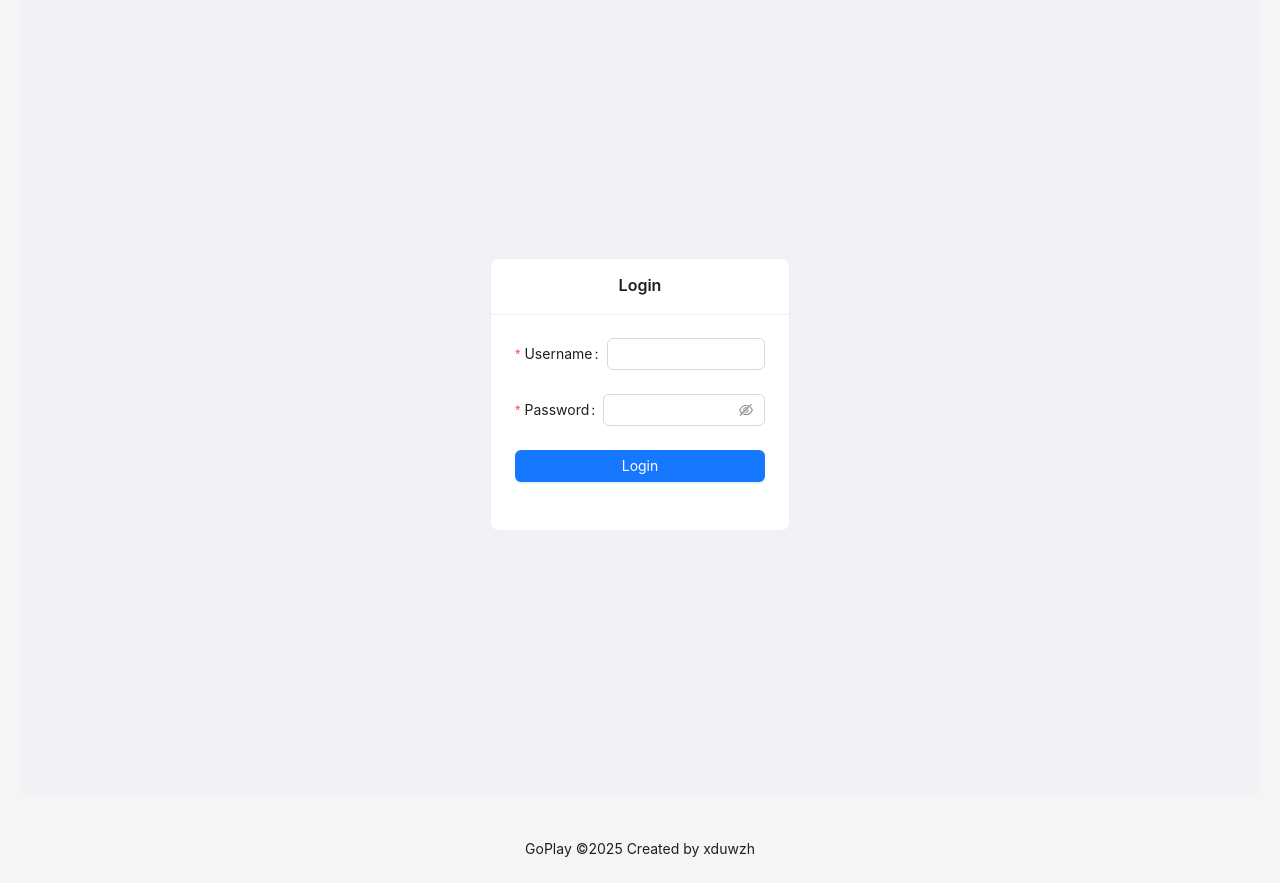
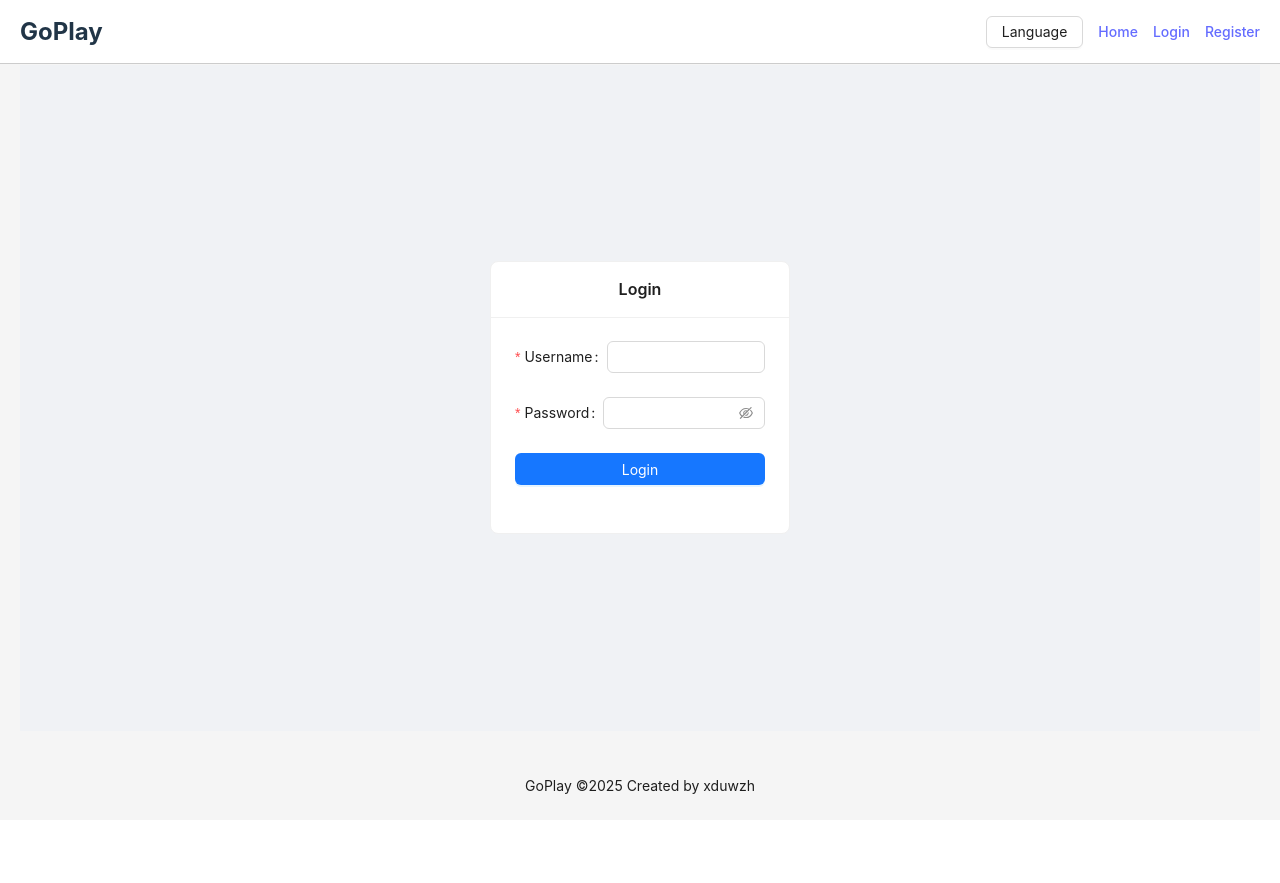
Before and after one commit to xduwzh/GoPlay, a React (Vite) app in the folder frontend/: page /login in a window 1280 px wide. After the commit the page ends 820 px from the top, so only its background shows below. Built offline with nearby package versions, Linux system fonts and the light colour scheme.

Commit message:
Logout logic, fix navbar display issue

```diff
--- a/frontend/src/components/Header.tsx
+++ b/frontend/src/components/Header.tsx
@@ -1,10 +1,20 @@
 import React from "react";
-import { Menu, Dropdown, Button } from "antd";
+import { Dropdown, Button } from "antd";
 import { Link } from "react-router-dom";
+import { useSelector, useDispatch } from "react-redux";
+import { logout } from "../store";
+import { useNavigate } from "react-router-dom";
 
 // Header component
 const Header: React.FC = () => {
-  const isLoggedIn = false; // Replace with actual authentication logic
+  const isLoggedIn = useSelector((state: any) => state.auth.isLoggedIn);
+  const dispatch = useDispatch();
+  const navigate = useNavigate();
+
+  const handleLogout = () => {
+    dispatch(logout());
+    navigate("/");
+  };
 
   const languageMenu = {
     items: [
@@ -22,6 +32,13 @@ const Header: React.FC = () => {
         padding: "10px 20px",
         borderBottom: "1px solid #ccc",
         backgroundColor: "#fff",
+        height: 64,
+        position: "fixed",
+        top: 0,
+        left: 0,
+        right: 0,
+        zIndex: 100,
+        width: "100%",
       }}
     >
       {/* Website Title */}
@@ -38,8 +55,12 @@ const Header: React.FC = () => {
         <Link to="/">Home</Link>
         {!isLoggedIn && <Link to="/login">Login</Link>}
         {!isLoggedIn && <Link to="/register">Register</Link>}
-        {isLoggedIn && <Link to="/profile">Account</Link>}
-        {isLoggedIn && <Link to="/logout">Logout</Link>}
+        {isLoggedIn && <Link to="/profile">Profile</Link>}
+        {isLoggedIn && (
+          <Button type="link" onClick={handleLogout} style={{ padding: 0 }}>
+            Logout
+          </Button>
+        )}
       </nav>
     </header>
   );
--- a/frontend/src/pages/Login.tsx
+++ b/frontend/src/pages/Login.tsx
@@ -32,9 +32,9 @@ const Login: React.FC = () => {
         display: "flex",
         justifyContent: "center",
         alignItems: "center",
-        height: "100vh",
         backgroundColor: "#f0f2f5",
         flexDirection: "column",
+        minHeight: "calc(100vh - 64px - 70px)",
       }}
     >
       <Card title="Login" style={{ width: 300, textAlign: "center" }}>
--- a/frontend/src/pages/Register.tsx
+++ b/frontend/src/pages/Register.tsx
@@ -28,9 +28,9 @@ const Register: React.FC = () => {
         display: "flex",
         justifyContent: "center",
         alignItems: "center",
-        height: "100vh",
         backgroundColor: "#f0f2f5",
         flexDirection: "column",
+        minHeight: "calc(100vh - 64px - 70px)",
       }}
     >
       <Card title="Register" style={{ width: 300, textAlign: "center" }}>
--- a/frontend/src/router/index.tsx
+++ b/frontend/src/router/index.tsx
@@ -14,7 +14,7 @@ const AppRouter: React.FC = () => {
     <Router>
       <Layout style={{ minHeight: "100vh" }}>
         <Header />
-        <Content style={{ padding: "20px" }}>
+        <Content style={{ padding: "20px", marginTop: 64 }}>
           <Routes>
             <Route path="/" element={<Home />} />
             <Route path="/login" element={<Login />} />
```
